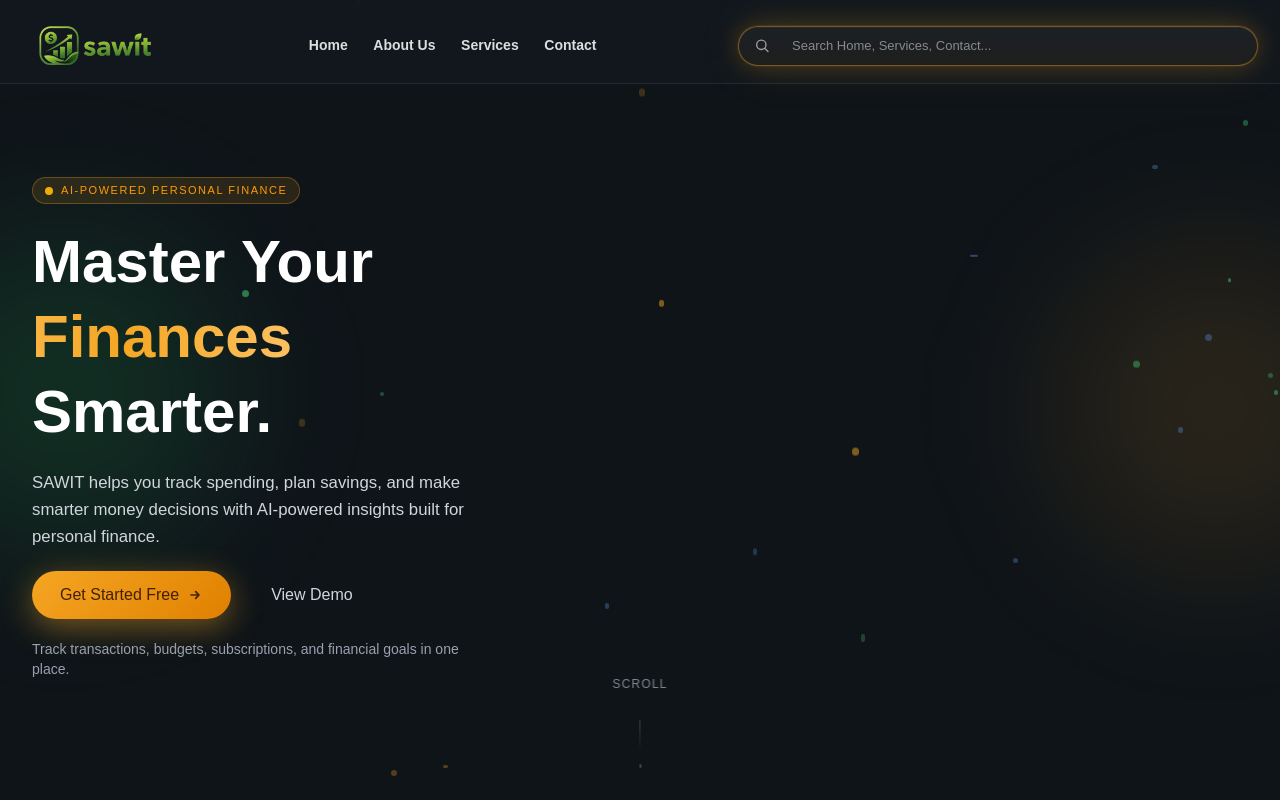
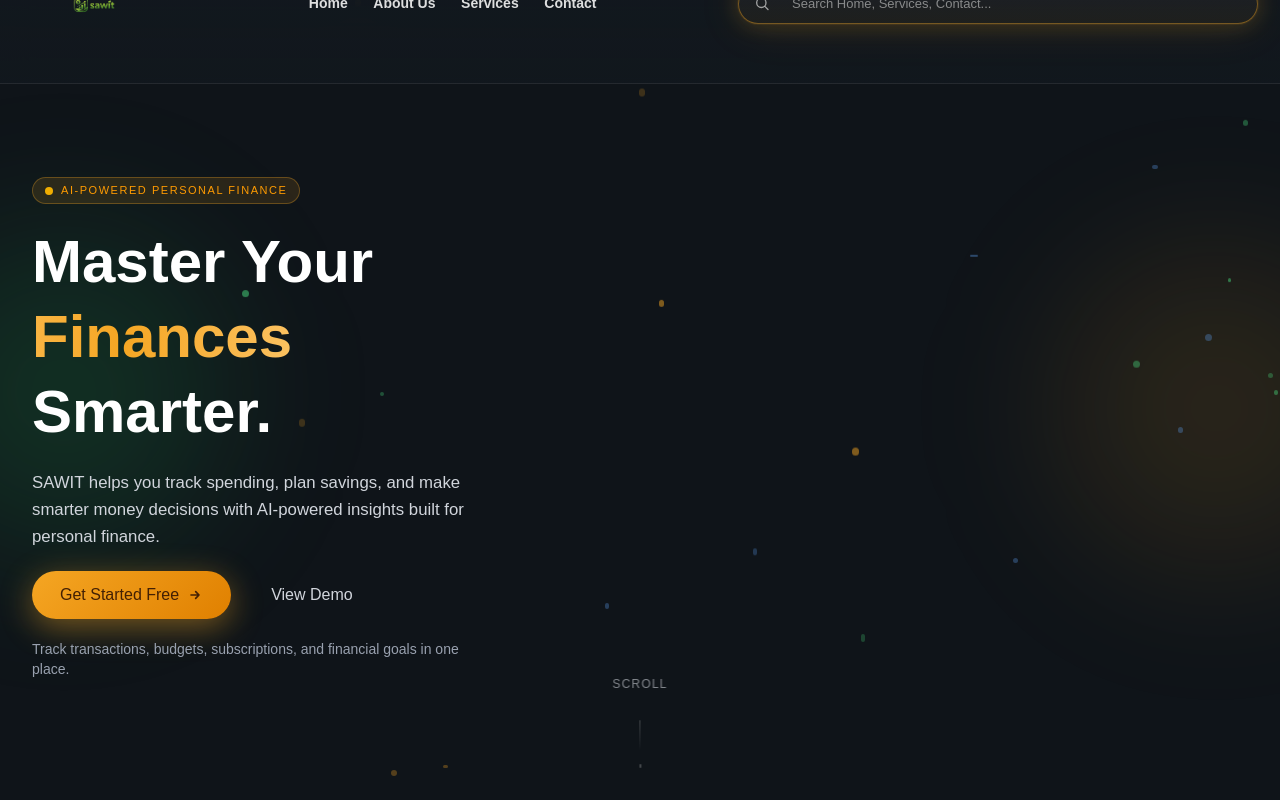
Before and after one commit to maxrumbo/CapstoneProject_CC26-PSU329, a React (Vite) app in the folder client/: page / in a window 1280 px wide. Shown: the top 800 px of the page. Built offline with nearby package versions, Linux system fonts and the light colour scheme; no server answers.

Commit message:
feat: refactor BrandLogo component and update related styles for improved layout and responsiveness

```diff
--- a/client/src/components/brand/BrandLogo.jsx
+++ b/client/src/components/brand/BrandLogo.jsx
@@ -1,11 +1,8 @@
 function BrandLogo({ className = "", variant = "mark" }) {
   return (
-    <img
-      className={`brand-logo brand-logo-${variant}${className ? ` ${className}` : ""}`}
-      src="/logo-no-bg.png"
-      alt="Logo SAWIT"
-      loading="lazy"
-    />
+    <span className={`brand-logo brand-logo-${variant}${className ? ` ${className}` : ""}`}>
+      <img className="brand-logo-image" src="/logo-no-bg.png" alt="Logo SAWIT" loading="lazy" />
+    </span>
   );
 }
 
--- a/client/src/styles/brand.css
+++ b/client/src/styles/brand.css
@@ -1,26 +1,38 @@
 .brand-logo {
+  display: inline-flex;
+  align-items: center;
+  justify-content: center;
+  max-width: 100%;
+  overflow: hidden;
+  background: transparent;
+  line-height: 0;
+  transition: transform 160ms ease, filter 160ms ease;
+}
+
+.brand-logo:hover {
+  transform: translateY(-1px);
+  filter: drop-shadow(0 8px 18px rgba(245, 166, 35, 0.16));
+}
+
+.brand-logo-image {
   display: block;
-  max-width: 100%;
+  width: 100%;
+  height: 100%;
   object-fit: contain;
+  object-position: center;
 }
 
 .brand-logo-mark {
-  width: 56px;
-  height: 56px;
-  background: transparent;
-  box-shadow: none;
+  width: 92px;
+  height: 38px;
 }
 
 .brand-logo-lockup {
   width: min(260px, 100%);
-  height: auto;
-  background: transparent;
-  box-shadow: none;
+  height: 76px;
 }
 
 .brand-logo-compact {
-  width: auto;
-  height: 72px;
-  background: transparent;
-  box-shadow: none;
+  width: 104px;
+  height: 42px;
 }
--- a/client/src/styles/dashboardDark.css
+++ b/client/src/styles/dashboardDark.css
@@ -126,7 +126,7 @@
 
 .dashboard-brand .brand-logo-compact {
   height: 42px;
-  width: auto;
+  width: 104px;
 }
 
 .dashboard-desktop-bar {
@@ -337,6 +337,7 @@
 @media (max-width: 1320px) and (min-width: 981px) {
   .dashboard-brand .brand-logo-compact {
     height: 40px;
+    width: 98px;
   }
 
   .dashboard-desktop-bar {
@@ -880,6 +881,7 @@
 
   .dashboard-brand .brand-logo-compact {
     height: 40px;
+    width: 98px;
   }
 
   .dashboard-brand {
--- a/client/src/styles/dashboardShell.css
+++ b/client/src/styles/dashboardShell.css
@@ -106,7 +106,7 @@
 
 .dashboard-brand .brand-logo-compact {
   height: 48px;
-  width: auto;
+  width: 118px;
 }
 
 .dashboard-desktop-bar {
@@ -288,6 +288,7 @@
 
   .dashboard-brand .brand-logo-compact {
     height: 40px;
+    width: 98px;
   }
 
   .dashboard-desktop-bar {
@@ -417,6 +418,7 @@
 
   .dashboard-brand .brand-logo-compact {
     height: 40px;
+    width: 98px;
   }
 
   .dashboard-mobile-search {
--- a/client/src/styles/welcome.css
+++ b/client/src/styles/welcome.css
@@ -32,8 +32,7 @@
 
 .welcome-topbar-logo-mark {
   width: clamp(106px, 11.5vw, 150px);
-  height: auto;
-  display: block;
+  height: clamp(42px, 4.2vw, 58px);
 }
 
 .welcome-topbar-nav {
```
